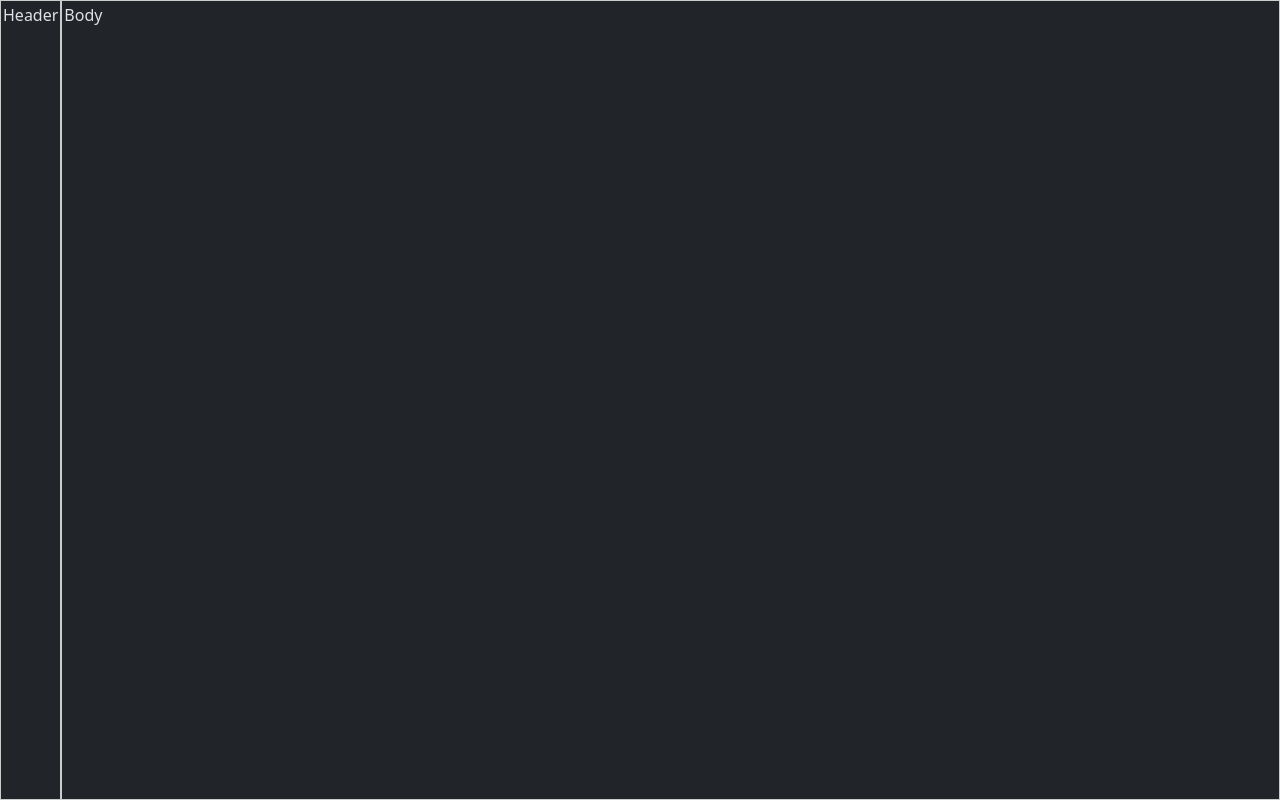
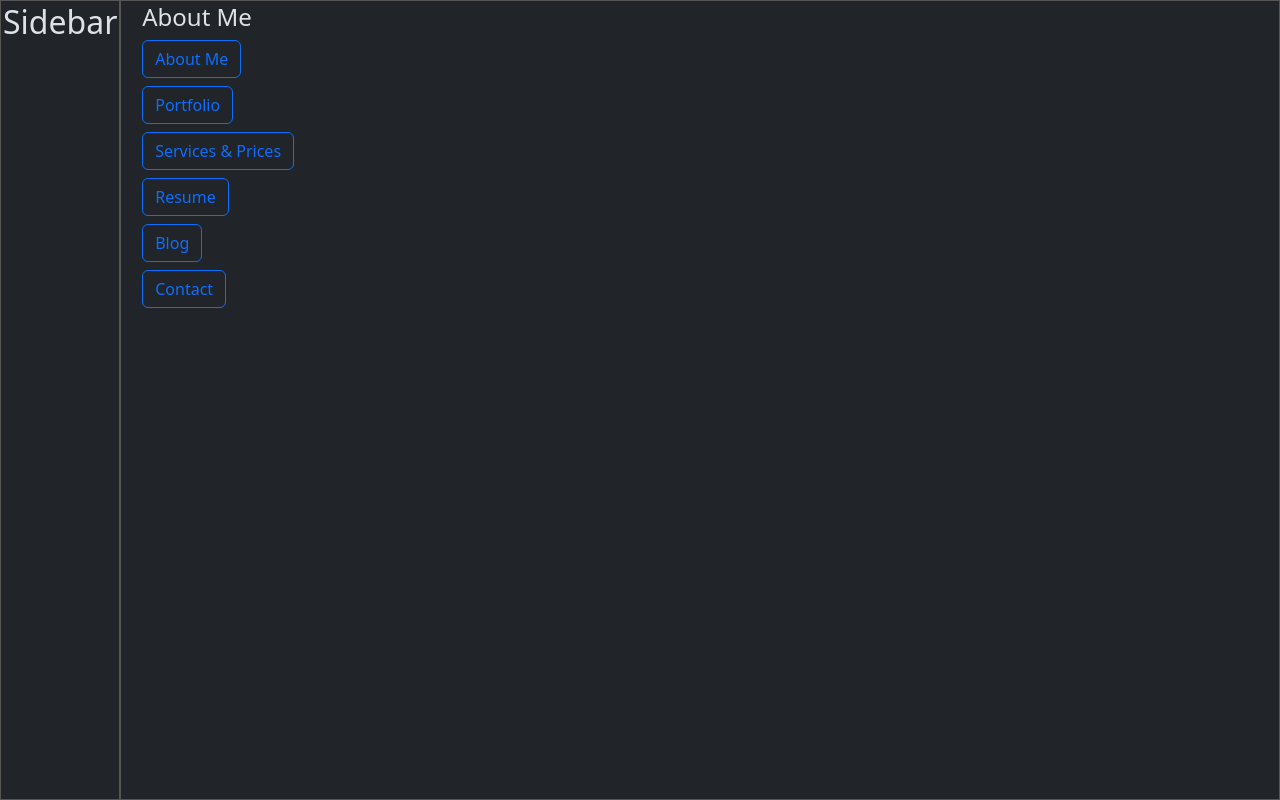
Before and after one commit to mineot/website, a React (Vite) app: page / in a window 1280 px wide. Built offline with nearby package versions, Linux system fonts and the light colour scheme.

Commit message:
alpha/react - create services

```diff
--- a/src/app/app.scss
+++ b/src/app/app.scss
@@ -1,3 +1,11 @@
+$border-size: 1px;
+$border-style: solid;
+$border-color: #555;
+
+@mixin border {
+  border: $border-size $border-style $border-color;
+}
+
 @mixin app {
   width: 100vw;
   height: 100vh;
@@ -6,15 +14,15 @@
 }
 
 @mixin header {
+  @include border;
   flex: 0;
   padding: 2px;
-  border: 1px solid #ccc;
 }
 
 @mixin body {
+  @include border;
   flex: 1;
   padding: 2px;
-  border: 1px solid #ccc;
 }
 
 // SMALL
@@ -25,6 +33,14 @@
 
     .header {
       @include header;
+
+      .topbar {
+        display: block;
+      }
+
+      .sidebar {
+        display: none;
+      }
     }
 
     .body {
@@ -41,6 +57,14 @@
 
     .header {
       @include header;
+
+      .topbar {
+        display: none;
+      }
+
+      .sidebar {
+        display: block;
+      }
     }
 
     .body {
--- a/src/app/app.tsx
+++ b/src/app/app.tsx
@@ -1,20 +1,26 @@
 import { BrowserRouter, Routes } from "react-router-dom";
 import { links, routeAnchors } from "./app.components";
+import { TopBar, Sidebar } from "./app.widgets";
 
 export default function App() {
   return (
     <div className="app">
-      <div className="header">Header</div>
-      <div className="body">Body</div>
+      <div className="header">
+        <div className="topbar">
+          <TopBar />
+        </div>
+        <div className="sidebar">
+          <Sidebar />
+        </div>
+      </div>
+      <div className="body">
+        <div className="container">
+          <BrowserRouter>
+            <Routes>{routeAnchors}</Routes>
+          </BrowserRouter>
+          <div>{links}</div>
+        </div>
+      </div>
     </div>
-    // <div className="container pt-2">
-    //   <div className="mb-4">
-    //     <h1>Current Page</h1>
-    //     <BrowserRouter>
-    //       <Routes>{routeAnchors}</Routes>
-    //     </BrowserRouter>
-    //   </div>
-    //   {links}
-    // </div>
   );
 }
--- /dev/null
+++ b/src/app/app.widgets/index.ts
@@ -0,0 +1,4 @@
+import { TopBar } from "./topbar";
+import { Sidebar } from "./sidebar";
+
+export { TopBar, Sidebar };
--- /dev/null
+++ b/src/app/app.widgets/sidebar.tsx
@@ -0,0 +1,3 @@
+export function Sidebar() {
+  return <h2>Sidebar</h2>;
+}
--- /dev/null
+++ b/src/app/app.widgets/topbar.tsx
@@ -0,0 +1,3 @@
+export function TopBar() {
+  return <h2>Topbar</h2>;
+}
```
